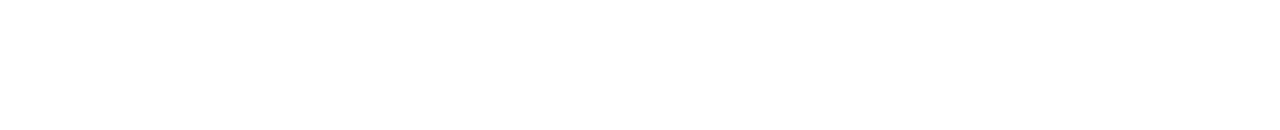
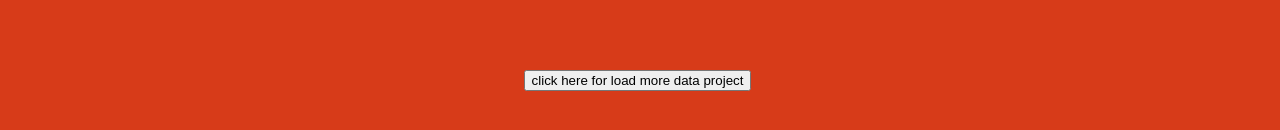
Before and after one commit to prayag1740/React_Starters, a React (Create React App) app: page / in a window 1280 px wide. Shown: the part 1800-1930 px from the top of the page. Before the commit the page ends 1680 px from the top, so only its background shows below. Built offline with nearby package versions, Linux system fonts and the light colour scheme; no server answers.

Commit message:
load more data project

```diff
--- a/package.json
+++ b/package.json
@@ -9,6 +9,7 @@
     "react": "^18.3.1",
     "react-dom": "^18.3.1",
     "react-icons": "^5.2.1",
+    "react-router-dom": "^6.26.0",
     "react-scripts": "5.0.1",
     "web-vitals": "^2.1.4"
   },
--- a/src/App.js
+++ b/src/App.js
@@ -3,15 +3,28 @@ import Accordion from './Components/Accordian'
 import ColorGenerator from './Components/ColorGenerator'
 import StarRating from './Components/StarRating'
 import ImageSlider from './Components/ImageSlider'
+import NewPage from './Components/NewPage'
+import LoadMoreData from './Components/LoadMoreData'
+import { BrowserRouter as Router, Routes, Route } from 'react-router-dom'
 
 function App() {
   return (
+    <Router>
     <div>
-      <Accordion />
+      <Routes>
+      <Route path='/' element ={
+        <>
+         <Accordion />
       <ColorGenerator />
       <StarRating noOfStars={10} />
-      < ImageSlider url={"https://dummyjson.com/products"} />
+      <ImageSlider url={"https://dummyjson.com/products"} />
+      <NewPage message={"click here for load more data project"} color = {"#d73b19"} navigate = {'/load-more-data'} />
+        </>
+      } />
+        <Route path='/load-more-data' element={<LoadMoreData />} />
+        </Routes>
     </div>
+    </Router>
   )
 }
 
--- /dev/null
+++ b/src/Components/LoadMoreData/index.js
@@ -0,0 +1,50 @@
+import React, { useEffect, useState } from 'react'
+import './styles.css'
+
+function LoadMoreData() {
+
+  const [images, setImages] = useState([]);
+  const [count, setCount] = useState(0);
+
+  const handleCount = () => {
+    setCount(count+1);
+  }
+
+  const fetchImages = async () => {
+    try {
+      let skip = count * 20 ;
+      const url = `https://dummyjson.com/products?limit=20&skip=${skip}` ;
+      const response = await fetch(url);
+      const data = await response.json() ;
+      let imagesCopy = [...images]
+      setImages(imagesCopy.concat(data.products));
+    } catch (e) {
+      console.log(e.message)
+    }
+  }
+
+  useEffect(() => {
+    fetchImages()
+  }, [count])
+
+
+  return (
+    <>
+    <div className='image-container'>
+      {images.map((i, _) => {
+        return (
+          <div className='image-box' key={i.id} >
+          <img key={i.id} src={i.images[0]} alt={i.title}/>
+          </div>)
+      })}
+    </div>
+    <div className='button-grp'>
+    {count < 5 ? (<button onClick={handleCount}>Load More data</button>) : (<button disabled>You have reached 100 products</button>)
+    }
+
+    </div>
+    </>
+  )
+}
+
+export default LoadMoreData
--- /dev/null
+++ b/src/Components/LoadMoreData/styles.css
@@ -0,0 +1,32 @@
+.image-container {
+    display: grid;
+    grid-template-columns: repeat(4,1fr);
+    gap: 20px;
+
+}
+
+.image-box {
+    border: 2px solid black;
+    margin: 20px;
+}
+
+img {
+    width: 400px;
+    height: 300px;
+}
+
+.button-grp {
+    display: flex;
+    align-items: center;
+    justify-content: center;
+}
+
+button {
+    cursor: pointer;
+}
+
+button:disabled {
+    background-color: gray;
+    cursor: not-allowed;
+    color: black;
+}
--- /dev/null
+++ b/src/Components/NewPage/index.js
@@ -0,0 +1,20 @@
+import React from 'react'
+import './styles.css'
+import { useNavigate } from 'react-router-dom'
+
+function NewPage(props) {
+
+    const navigate = useNavigate() ;
+
+    const handleClick = () => {
+       navigate(props.navigate)
+    }
+
+  return (
+    <div className='new-page-container' style={{backgroundColor: props.color}}>
+    <button className='np-button' onClick={handleClick}>{props.message}</button>
+    </div>
+  )
+}
+
+export default NewPage
--- /dev/null
+++ b/src/Components/NewPage/styles.css
@@ -0,0 +1,7 @@
+.new-page-container {
+    width: 100vw;
+    height: 50vh;
+    display: flex;
+    justify-content: center;
+    align-items: center;
+}
```
Also changed, not shown: 1 other file (tests, documents, lock files or other folders).
